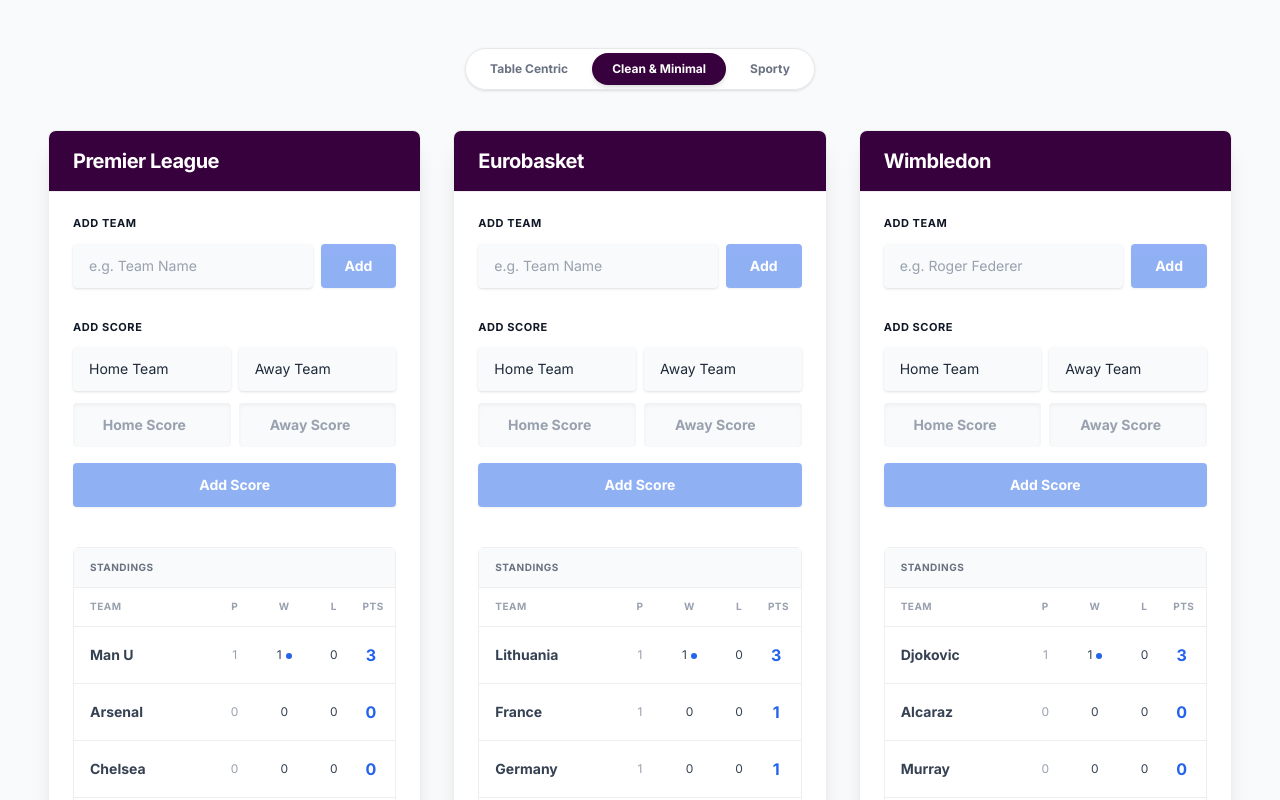
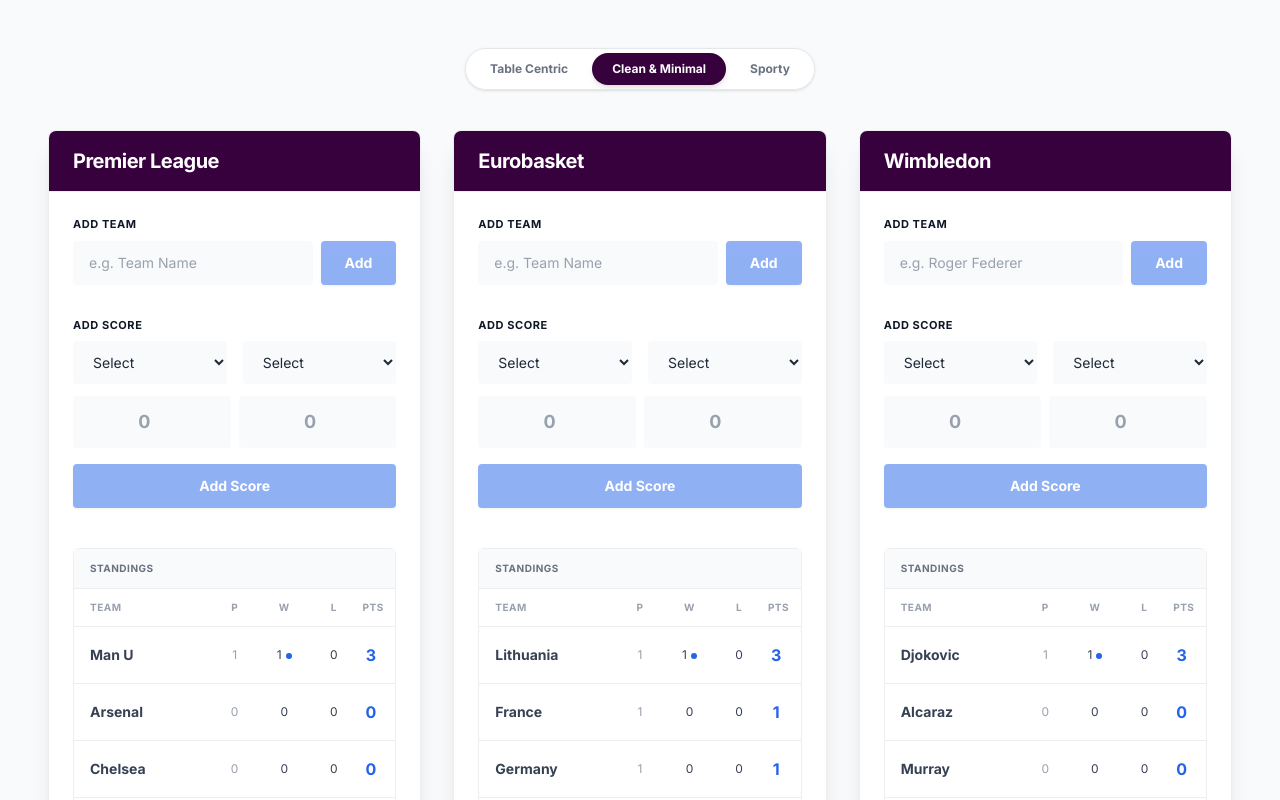
Before and after one commit to 777Rob/sports-betting-app, a Next.js app in the folder app/: page / in a window 1280 px wide. Both pictures are taken after a click on the button "Clean & Minimal". Shown: the top 800 px of the page. Built offline with nearby package versions, Linux system fonts and the light colour scheme.

Commit message:
Clean up code, refactor styles

```diff
--- a/app/app/components/CleanMinimalLayout.tsx
+++ b/app/app/components/CleanMinimalLayout.tsx
@@ -21,26 +21,12 @@
       <div className="p-6 flex-1 flex flex-col gap-8 bg-white">
         {/* Section 1: Add Team */}
         <div>
-          <TeamForm
-            league={league}
-            mode="inline"
-            containerClass="bg-white p-0 rounded-none border-none"
-            inputClass="bg-clean-bg border-none text-gray-800 placeholder-gray-400 text-sm py-3 px-4 rounded"
-            saveButtonClass="bg-clean-blue hover:bg-blue-600 text-white font-bold rounded shadow-sm"
-            labelClass="text-gray-900 font-bold text-[11px] uppercase tracking-wider mb-2 block"
-          />
+          <TeamForm league={league} variant="clean" mode="inline" />
         </div>
 
         {/* Section 2: Add Score */}
         <div>
-          <MatchForm
-            league={league}
-            mode="inline"
-            containerClass="bg-white p-0 rounded-none border-none"
-            inputClass="bg-clean-bg border-none text-gray-800 placeholder-gray-400 text-sm py-3 px-4 rounded"
-            saveButtonClass="bg-clean-blue hover:bg-blue-600 text-white font-bold rounded shadow-sm py-3"
-            labelClass="text-gray-900 font-bold text-[11px] uppercase tracking-wider mb-2 block"
-          />
+          <MatchForm league={league} variant="clean" mode="inline" />
         </div>
 
         {/* Section 3: Table */}
--- a/app/app/components/MatchForm.tsx
+++ b/app/app/components/MatchForm.tsx
@@ -1,26 +1,18 @@
 import { Plus, X } from "lucide-react";
 import { useState, useMemo } from "react";
 import { useAppDispatch, useAppSelector, addMatch } from "../store/store";
-import { LeagueType } from "../types";
+import { LeagueType, ThemeVariant } from "../types";
 
 interface MatchFormProps {
   league: LeagueType;
+  variant: ThemeVariant;
   mode?: "modal" | "inline";
-  buttonClass?: string;
-  containerClass?: string;
-  inputClass?: string;
-  saveButtonClass?: string;
-  labelClass?: string;
 }
 
 const MatchForm: React.FC<MatchFormProps> = ({
   league,
+  variant,
   mode = "modal",
-  buttonClass = "bg-[#582c83] text-white hover:bg-[#401a6b] font-mono text-xs uppercase tracking-wider font-bold",
-  containerClass = "bg-white p-6 rounded-lg shadow-2xl border-t-4 border-[#582c83]",
-  inputClass = "border-gray-300 bg-white text-gray-900 focus:border-[#582c83] focus:ring-[#582c83] font-mono",
-  saveButtonClass = "bg-[#582c83] hover:bg-[#401a6b] text-white font-mono uppercase tracking-widest",
-  labelClass = "text-gray-500 font-mono uppercase tracking-wider",
 }) => {
   const dispatch = useAppDispatch();
   const teams = useAppSelector((state) => state.app.teams);
@@ -38,6 +30,48 @@
     () => teams.filter((t) => t.league === league),
     [teams, league]
   );
+
+  const getVariantClasses = () => {
+    switch (variant) {
+      case "table-green":
+        return {
+          btn: "btn-table-green",
+          input: "input-table-green",
+          card: "card-table-green",
+          label: "label-table",
+        };
+      case "table-purple":
+        return {
+          btn: "btn-table-purple",
+          input: "input-table-purple",
+          card: "card-table-purple",
+          label: "label-table",
+        };
+      case "clean":
+        return {
+          btn: "btn-clean",
+          input: "input-clean",
+          card: "card-clean",
+          label: "label-clean",
+        };
+      case "sporty":
+        return {
+          btn: "btn-sporty",
+          input: "input-sporty",
+          card: "card-sporty",
+          label: "label-sporty",
+        };
+      default:
+        return {
+          btn: "btn-table-green",
+          input: "input-table-green",
+          card: "card-table-green",
+          label: "label-table",
+        };
+    }
+  };
+
+  const styles = getVariantClasses();
 
   const handleSubmit = (e: React.FormEvent) => {
     e.preventDefault();
@@ -91,63 +125,55 @@
         </div>
       )}
 
-      <div
-        className={
-          mode === "inline" ? "flex flex-col gap-2" : "grid grid-cols-2 gap-4"
-        }
-      >
-        <div
-          className={mode === "inline" ? "grid grid-cols-2 gap-2" : "space-y-1"}
-        >
+      {/* Team Selection Row */}
+      <div className="grid grid-cols-2 gap-4">
         <div className="space-y-1">
-            {mode === "modal" && (
-              <label className={`text-[10px] font-bold ${labelClass}`}>
-                Home
-              </label>
-            )}
+          {mode === "modal" && <label className={styles.label}>Home</label>}
           <select
             value={homeId}
             onChange={(e) => setHomeId(e.target.value)}
-              className={`w-full px-3 py-2 rounded border text-sm outline-none focus:ring-1 shadow-sm appearance-none ${inputClass}`}
-              style={{ backgroundImage: "none" }}
+            className={`${styles.input}`}
           >
             <option value="" className="text-gray-500">
-                Home Team
+              Select
             </option>
             {leagueTeams.map((t) => (
-                <option key={t.id} value={t.id} className="text-gray-900">
+              <option
+                key={t.id}
+                value={t.id}
+                className="bg-inherit text-inherit"
+              >
                 {t.name}
               </option>
             ))}
           </select>
         </div>
         <div className="space-y-1">
-            {mode === "modal" && (
-              <label className={`text-[10px] font-bold ${labelClass}`}>
-                Away
-              </label>
-            )}
+          {mode === "modal" && <label className={styles.label}>Away</label>}
           <select
             value={awayId}
             onChange={(e) => setAwayId(e.target.value)}
-              className={`w-full px-3 py-2 rounded border text-sm outline-none focus:ring-1 shadow-sm appearance-none ${inputClass}`}
-              style={{ backgroundImage: "none" }}
+            className={`${styles.input}`}
           >
             <option value="" className="text-gray-500">
-                Away Team
+              Select
             </option>
             {leagueTeams
               .filter((t) => t.id !== homeId)
               .map((t) => (
-                  <option key={t.id} value={t.id} className="text-gray-900">
+                <option
+                  key={t.id}
+                  value={t.id}
+                  className="bg-inherit text-inherit"
+                >
                   {t.name}
                 </option>
               ))}
           </select>
         </div>
       </div>
-      </div>
 
+      {/* Score Inputs Row */}
       <div
         className={
           mode === "inline"
@@ -159,10 +185,10 @@
           <input
             type="number"
             min="0"
-            placeholder="Home Score"
+            placeholder="0"
             value={homeScore}
             onChange={(e) => setHomeScore(e.target.value)}
-            className={`w-full text-center py-2 rounded border font-bold text-lg outline-none focus:ring-1 shadow-inner ${inputClass}`}
+            className={`${styles.input} text-center font-bold text-lg`}
           />
         </div>
         {mode === "modal" && (
@@ -172,10 +198,10 @@
           <input
             type="number"
             min="0"
-            placeholder="Away Score"
+            placeholder="0"
             value={awayScore}
             onChange={(e) => setAwayScore(e.target.value)}
-            className={`w-full text-center py-2 rounded border font-bold text-lg outline-none focus:ring-1 shadow-inner ${inputClass}`}
+            className={`${styles.input} text-center font-bold text-lg`}
           />
         </div>
       </div>
@@ -184,7 +210,7 @@
         <button
           type="submit"
           disabled={!homeId || !awayId || homeScore === ""}
-          className={`w-full py-3 rounded text-sm font-bold transition-colors disabled:opacity-50 disabled:cursor-not-allowed ${saveButtonClass}`}
+          className={`${styles.btn} w-full`}
         >
           Add Score
         </button>
@@ -194,8 +220,8 @@
 
   if (mode === "inline") {
     return (
-      <div className={containerClass}>
-        <h3 className={`text-sm font-bold mb-3 ${labelClass}`}>Add Score</h3>
+      <div className={variant === "clean" ? "" : styles.card}>
+        {variant === "clean" && <h3 className={styles.label}>Add Score</h3>}
         {formContent}
       </div>
     );
@@ -205,15 +231,15 @@
     <>
       <button
         onClick={() => setIsExpanded(true)}
-        className={`flex items-center justify-center gap-2 px-4 py-3 rounded-md shadow-sm transition-all duration-200 w-full ${buttonClass}`}
+        className={`${styles.btn} w-full`}
       >
-        <Plus size={16} />
+        <Plus size={16} className="mr-2" />
         Add Score
       </button>
 
       {isExpanded && (
         <div className="fixed inset-0 z-[100] flex items-center justify-center bg-black/60 backdrop-blur-sm p-4 animate-in fade-in duration-200">
-          <div className={`w-full max-w-md relative ${containerClass}`}>
+          <div className={`w-full max-w-md relative ${styles.card}`}>
             <button
               onClick={() => setIsExpanded(false)}
               className="absolute top-4 right-4 text-gray-400 hover:text-gray-800 transition-colors"
@@ -222,10 +248,11 @@
             </button>
 
             <h3
-              className={`text-lg mb-6 font-bold ${labelClass.replace(
-                "text-[10px]",
-                ""
-              )}`}
+              className={`text-lg mb-6 font-bold ${
+                variant.startsWith("table")
+                  ? "text-gray-500 font-mono uppercase tracking-wider"
+                  : styles.label
+              }`}
             >
               Record Score
             </h3>
--- a/app/app/components/TeamForm.tsx
+++ b/app/app/components/TeamForm.tsx
@@ -4,22 +4,14 @@
 import { LeagueType } from "../types";
 interface TeamFormProps {
   league: LeagueType;
+  variant: ThemeVariant;
   mode?: "modal" | "inline";
-  buttonClass?: string;
-  containerClass?: string;
-  inputClass?: string;
-  saveButtonClass?: string;
-  labelClass?: string;
 }
 
 const TeamForm: React.FC<TeamFormProps> = ({
   league,
+  variant,
   mode = "modal",
-  buttonClass = "bg-[#004f30] text-white hover:bg-[#003822] font-mono text-xs uppercase tracking-wider font-bold",
-  containerClass = "bg-white p-6 rounded-lg shadow-2xl border-t-4 border-[#004f30]",
-  inputClass = "border-gray-300 bg-white text-gray-900 focus:border-[#004f30] focus:ring-[#004f30] font-mono",
-  saveButtonClass = "bg-[#004f30] hover:bg-[#003822] text-white font-mono uppercase tracking-widest",
-  labelClass = "text-gray-500 font-mono uppercase tracking-wider",
 }) => {
   const [name, setName] = useState("");
   const [isExpanded, setIsExpanded] = useState(false);
@@ -34,6 +26,48 @@
     }
   };
 
+  const getVariantClasses = () => {
+    switch (variant) {
+      case "table-green":
+        return {
+          btn: "btn-table-green",
+          input: "input-table-green",
+          card: "card-table-green",
+          label: "label-table",
+        };
+      case "table-purple":
+        return {
+          btn: "btn-table-purple",
+          input: "input-table-purple",
+          card: "card-table-purple",
+          label: "label-table",
+        };
+      case "clean":
+        return {
+          btn: "btn-clean",
+          input: "input-clean",
+          card: "card-clean",
+          label: "label-clean",
+        };
+      case "sporty":
+        return {
+          btn: "btn-sporty",
+          input: "input-sporty",
+          card: "card-sporty",
+          label: "label-sporty",
+        };
+      default:
+        return {
+          btn: "btn-table-green",
+          input: "input-table-green",
+          card: "card-table-green",
+          label: "label-table",
+        };
+    }
+  };
+
+  const styles = getVariantClasses();
+
   const formContent = (
     <form
       onSubmit={handleSubmit}
@@ -42,16 +76,12 @@
       }
     >
       <div className={mode === "inline" ? "flex-1" : ""}>
-        {mode === "modal" && (
-          <label className={`block mb-2 text-[10px] font-bold ${labelClass}`}>
-            Name
-          </label>
-        )}
+        {mode === "modal" && <label className={styles.label}>Name</label>}
         <input
           type="text"
           value={name}
           onChange={(e) => setName(e.target.value)}
-          className={`w-full px-4 py-3 rounded border outline-none focus:ring-1 transition-all text-sm shadow-sm ${inputClass}`}
+          className={styles.input}
           placeholder={
             league === "wimbledon" ? "e.g. Roger Federer" : "e.g. Team Name"
           }
@@ -63,9 +93,7 @@
         <button
           type="submit"
           disabled={!name.trim()}
-          className={`py-3 rounded text-sm font-bold transition-colors disabled:opacity-50 disabled:cursor-not-allowed ${
-            mode === "inline" ? "px-6" : "flex-1"
-          } ${saveButtonClass}`}
+          className={`${styles.btn} ${mode === "inline" ? "px-6" : "flex-1"}`}
         >
           {mode === "inline" ? "Add" : "Save"}
         </button>
@@ -75,8 +103,8 @@
 
   if (mode === "inline") {
     return (
-      <div className={containerClass}>
-        <h3 className={`text-sm font-bold mb-3 ${labelClass}`}>Add Team</h3>
+      <div className={variant === "clean" ? "" : styles.card}>
+        {variant === "clean" && <h3 className={styles.label}>Add Team</h3>}
         {formContent}
       </div>
     );
@@ -86,15 +114,15 @@
     <>
       <button
         onClick={() => setIsExpanded(true)}
-        className={`flex items-center justify-center gap-2 px-4 py-3 rounded-md shadow-sm transition-all duration-200 w-full ${buttonClass}`}
+        className={`${styles.btn} w-full`}
       >
-        <Plus size={16} />
+        <Plus size={16} className="mr-2" />
         Add {league === "wimbledon" ? "Player" : "Team"}
       </button>
 
       {isExpanded && (
         <div className="fixed inset-0 z-[100] flex items-center justify-center bg-black/60 backdrop-blur-sm p-4 animate-in fade-in duration-200">
-          <div className={`w-full max-w-sm relative ${containerClass}`}>
+          <div className={`w-full max-w-sm relative ${styles.card}`}>
             <button
               onClick={() => setIsExpanded(false)}
               className="absolute top-4 right-4 text-gray-400 hover:text-gray-800 transition-colors"
@@ -103,10 +131,11 @@
             </button>
 
             <h3
-              className={`text-lg mb-6 font-bold ${labelClass.replace(
-                "text-[10px]",
-                ""
-              )}`}
+              className={`text-lg mb-6 font-bold ${
+                variant.startsWith("table")
+                  ? "text-gray-500 font-mono uppercase tracking-wider"
+                  : styles.label
+              }`}
             >
               Add Participant
             </h3>
--- a/app/app/globals.css
+++ b/app/app/globals.css
@@ -1,11 +1,13 @@
 @import "tailwindcss";
 
 @theme {
+  /* Fonts */
   --font-sans: "Inter", sans-serif;
   --font-sporty: "Montserrat", sans-serif;
   --font-header: "Bebas Neue", sans-serif;
   --font-mono: "Space Mono", monospace;
 
+  /* Colors */
   --color-clean-header: #37013d;
   --color-clean-bg: #f8fafb;
   --color-clean-blue: #2463eb;
@@ -20,3 +22,66 @@
   --color-table-purple: #43075b;
   --color-table-bg: #f3f5f6;
 }
+
+@layer components {
+  /* --- Table Green Theme --- */
+  .btn-table-green {
+    @apply flex items-center justify-center rounded transition-all duration-150 cursor-pointer disabled:opacity-50 disabled:cursor-not-allowed;
+    @apply bg-table-green text-white font-mono text-xs uppercase tracking-wider font-bold py-3 hover:bg-[#003822];
+  }
+  .input-table-green {
+    @apply w-full outline-none transition-all duration-150 focus:ring-1 focus:ring-current;
+    @apply px-4 py-3 rounded border border-gray-300 bg-white text-gray-900 font-mono text-sm shadow-sm focus:border-table-green focus:ring-table-green;
+  }
+  .card-table-green {
+    @apply bg-white p-6 rounded-lg shadow-2xl border-t-4 border-table-green;
+  }
+  .label-table {
+    @apply block mb-2 text-gray-500 font-mono uppercase tracking-wider text-[10px] font-bold;
+  }
+
+  /* --- Table Purple Theme --- */
+  .btn-table-purple {
+    @apply flex items-center justify-center rounded transition-all duration-150 cursor-pointer disabled:opacity-50 disabled:cursor-not-allowed;
+    @apply bg-table-purple text-white font-mono text-xs uppercase tracking-wider font-bold py-3 hover:bg-[#2d053d];
+  }
+  .input-table-purple {
+    @apply w-full outline-none transition-all duration-150 focus:ring-1 focus:ring-current;
+    @apply px-4 py-3 rounded border border-gray-300 bg-white text-gray-900 font-mono text-sm shadow-sm focus:border-table-purple focus:ring-table-purple;
+  }
+  .card-table-purple {
+    @apply bg-white p-6 rounded-lg shadow-2xl border-t-4 border-table-purple;
+  }
+
+  /* --- Clean Theme --- */
+  .btn-clean {
+    @apply flex items-center justify-center rounded transition-all duration-150 cursor-pointer disabled:opacity-50 disabled:cursor-not-allowed;
+    @apply bg-clean-blue text-white font-bold shadow-sm py-3 text-sm hover:bg-blue-600;
+  }
+  .input-clean {
+    @apply w-full outline-none transition-all duration-150 focus:ring-1 focus:ring-current;
+    @apply bg-clean-bg text-gray-800 text-sm px-4 py-3 rounded placeholder-gray-400 focus:ring-2 focus:ring-blue-100 border-none;
+  }
+  .card-clean {
+    @apply bg-white p-8 rounded-lg shadow-xl;
+  }
+  .label-clean {
+    @apply block mb-2 text-gray-900 font-bold text-[11px] uppercase tracking-wider;
+  }
+
+  /* --- Sporty Theme --- */
+  .btn-sporty {
+    @apply flex items-center justify-center rounded transition-all duration-150 cursor-pointer disabled:opacity-50 disabled:cursor-not-allowed;
+    @apply bg-sporty-orange text-white font-header text-sm uppercase tracking-wider py-2 w-full hover:bg-orange-600;
+  }
+  .input-sporty {
+    @apply w-full outline-none transition-all duration-150 focus:ring-1 focus:ring-current;
+    @apply bg-sporty-bg border border-gray-700 text-white px-4 py-3 rounded focus:border-sporty-orange;
+  }
+  .card-sporty {
+    @apply bg-sporty-card border border-gray-700 text-white p-8 rounded-xl shadow-2xl;
+  }
+  .label-sporty {
+    @apply block mb-2 text-sporty-orange font-header text-sm;
+  }
+}
--- a/app/app/layout.tsx
+++ b/app/app/layout.tsx
@@ -1,10 +1,6 @@
+"use client";
 import React from "react";
 import "./globals.css";
-
-export const metadata = {
-  title: "Sports Standings App",
-  description: "A multi-theme sports tournament manager",
-};
 
 export default function RootLayout({
   children,
--- a/app/app/types.ts
+++ b/app/app/types.ts
@@ -1,4 +1,5 @@
 export type LeagueType = "premier" | "eurobasket" | "wimbledon";
+export type ThemeVariant = "table-green" | "table-purple" | "clean" | "sporty";
 
 export interface Team {
   id: string;
--- a/app/package.json
+++ b/app/package.json
@@ -13,13 +13,14 @@
     "@reduxjs/toolkit": "^2.11.2",
     "lucide-react": "^0.562.0",
     "next": "16.1.1",
+    "postcss": "^8.5.6",
     "react": "19.2.3",
     "react-dom": "19.2.3",
     "react-redux": "^9.2.0",
     "uuid": "^13.0.0"
   },
   "devDependencies": {
-    "@tailwindcss/postcss": "^4",
+    "@tailwindcss/postcss": "^4.1.18",
     "@testing-library/dom": "^10.4.1",
     "@testing-library/jest-dom": "^6.9.1",
     "@testing-library/react": "^16.3.1",
@@ -31,7 +32,7 @@
     "eslint-config-next": "16.1.1",
     "jest": "^30.2.0",
     "jest-environment-jsdom": "^30.2.0",
-    "tailwindcss": "^4",
+    "tailwindcss": "^4.1.18",
     "ts-node": "^10.9.2",
     "typescript": "^5"
   }
```
Also changed, not shown: app/app/components/SportyEnergeticLayout.tsx (+4 -18 lines), app/app/components/TableCentricLayout.tsx (+2 -14 lines), app/tailwind.config.ts (added, +13 -0 lines), 1 other file (tests, documents, lock files or other folders). Lines whose indentation alone changed are shown as unchanged.
